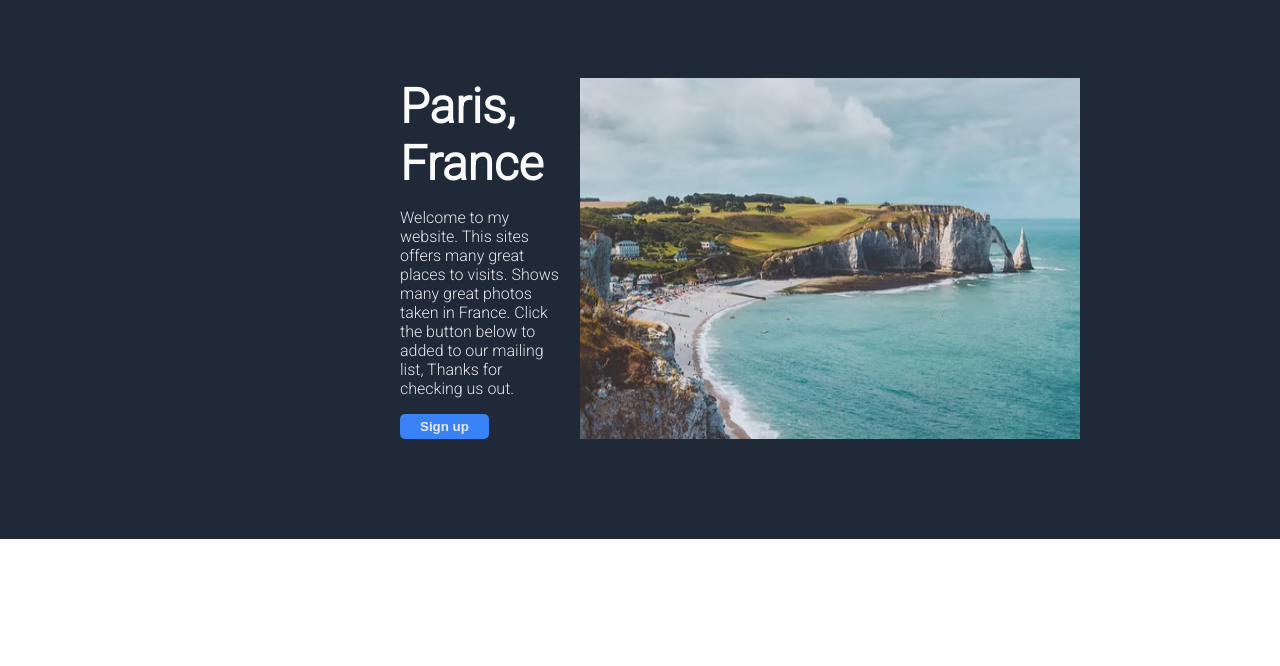
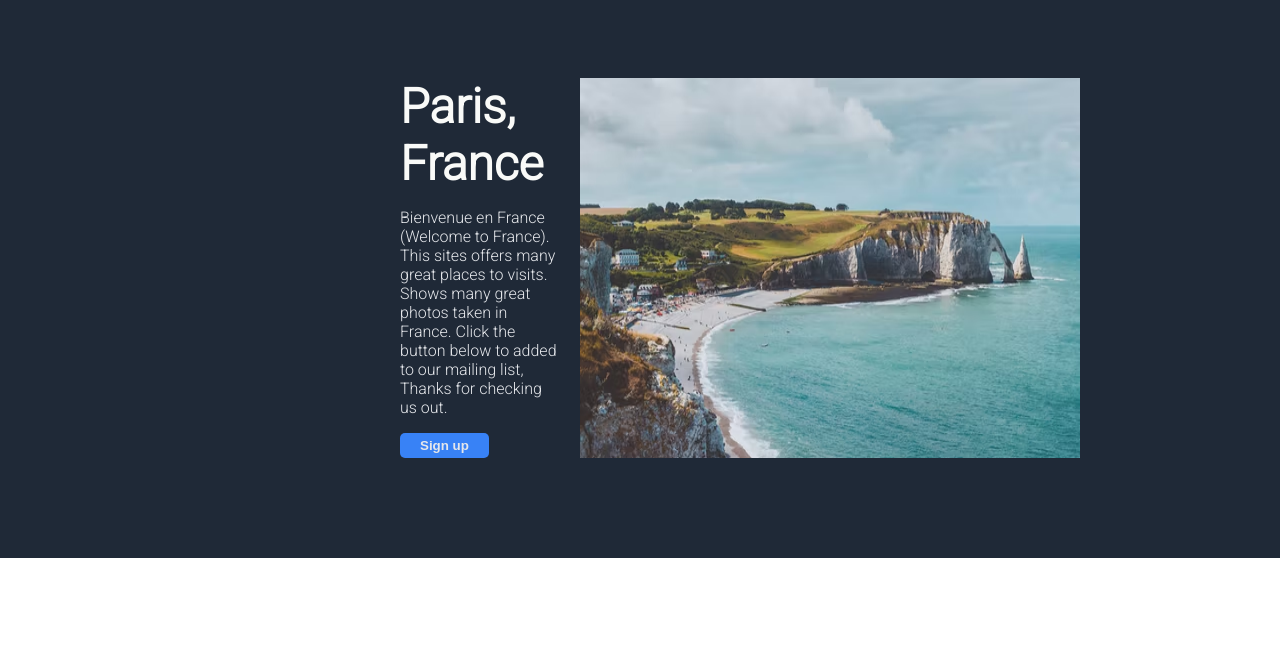
Before and after one commit to Jawuah1/landing_page, a plain HTML site: page index.html in a window 1280 px wide. Shown: the part 82-748 px from the top of the page. Drawn offline with Linux system fonts and the light colour scheme.

```diff
--- a/index.html
+++ b/index.html
@@ -26,7 +26,7 @@
         <div class="hero">
             <div class="jb-tech-card">
                 <h1>Paris, France</h1>
-                <p class="hero-text">Welcome to my website. This sites offers many great places to visits.
+                <p class="hero-text">Bienvenue en France (Welcome to France). This sites offers many great places to visits.
                     Shows many great photos taken in France. Click the button below to added to our mailing list,
                     Thanks for checking us out.
                 </p>
```
